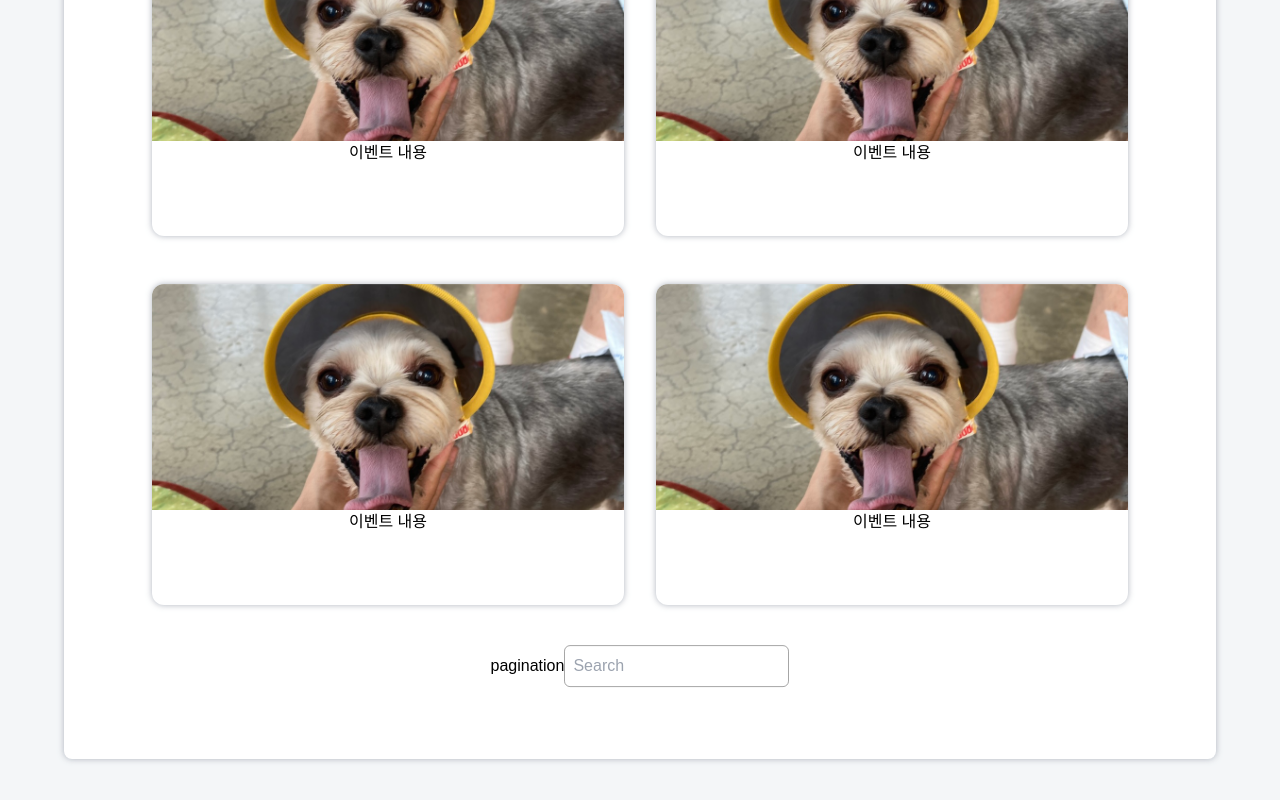
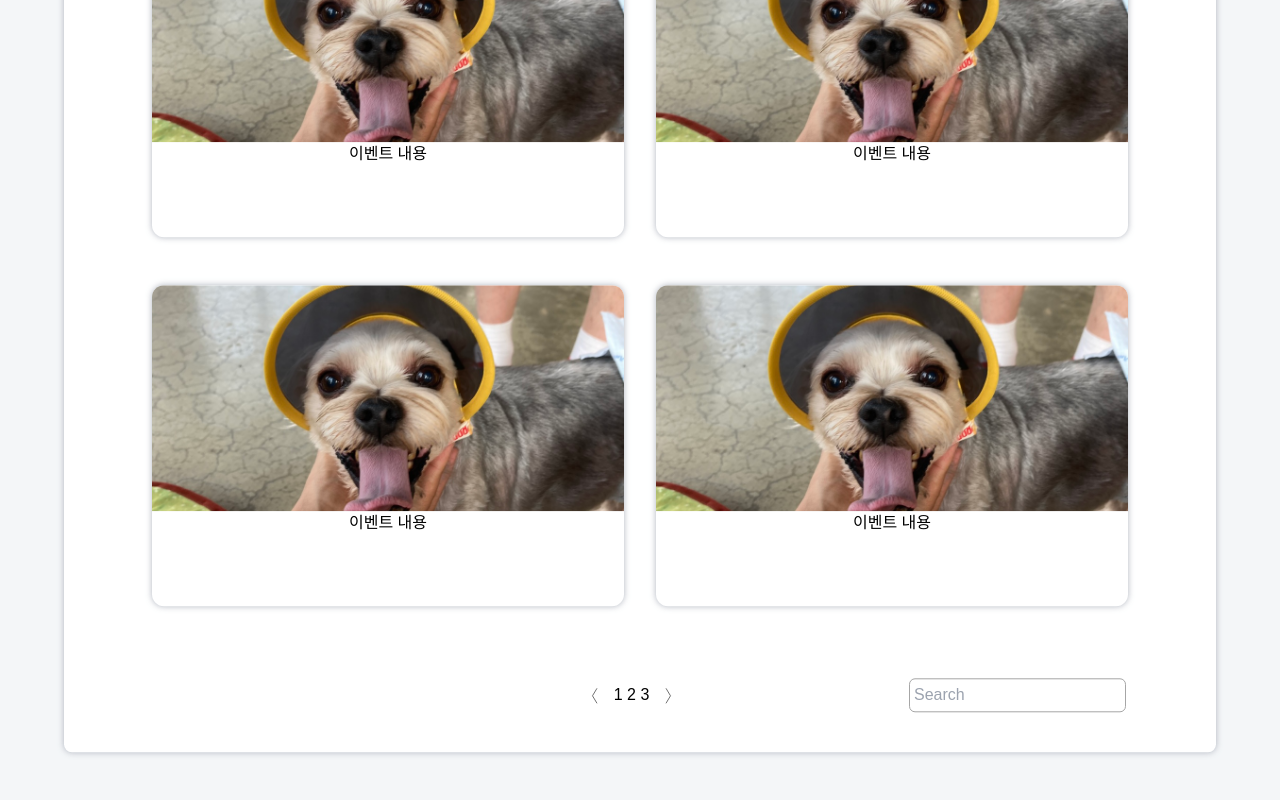
Before and after one commit to davidktlee/FinalProject-FE-Client, a React (Vite) app: page /event in a window 1280 px wide. Shown: the part 494-1294 px from the top of the page. Built offline with nearby package versions, Linux system fonts and the light colour scheme; a web font is replaced by a local one.

Commit message:
chore: 배너 loop 값 변경

```diff
--- a/src/components/Banner.tsx
+++ b/src/components/Banner.tsx
@@ -30,7 +30,7 @@ const Banner = () => {
     scrollbar: { draggable: true },
     pagination: { clickable: true },
     slidesPerView: 1,
-    loop: false,
+    loop: true,
     autoplay: { delay: 2000, disableOnInteraction: true },
     watchOverflow: true
   }
--- a/src/components/main/notice/NoticeDetail.tsx
+++ b/src/components/main/notice/NoticeDetail.tsx
@@ -3,6 +3,7 @@ import { useNavigate } from 'react-router'
 import PageLayout from './../../common/ui/PageLayout'
 
 function NoticeDetail() {
+  const content = "<p><div style={{fontSize: '30px'}}>많으 ㄴ내용</div></p>"
   const navigate = useNavigate()
   return (
     <>
@@ -23,7 +24,10 @@ function NoticeDetail() {
             <span className="text-[#5a5a5a]">245{/* clickCount */}</span>
           </div>
           <div className="border-b-[1px] border-solid pb-12">
-            <div className="ml-4 border-2 border-solid w-[70%]">내용</div>
+            <div
+              className="ml-4 border-2 border-solid w-[70%]"
+              dangerouslySetInnerHTML={{ __html: content }}
+            />
           </div>
           <button
             className="w-[150px] h-[40px] my-4 font-[600] rounded-md border-none bg-[#1B304A] text-white"
--- a/src/components/main/notice/pages/AboutMustRead.tsx
+++ b/src/components/main/notice/pages/AboutMustRead.tsx
@@ -16,18 +16,25 @@ function MustRead() {
         </div>
         <div className="mr-12">조회수 245</div>
       </div>
-      <div className="mt-16 flex justify-center">
+      <div className="mt-16 flex justify-center items-center">
+        <div className="flex-1 flex justify-center items-center  ml-[220px]">
           <span className="hover:cursor-pointer mx-4">
             <svg width="7" height="17" viewBox="0 0 7 17" fill="none" xmlns="http://www.w3.org/2000/svg">
               <path d="M5.99805 1L1.49919 8.5L5.99805 16" stroke="#6D6D6D" strokeWidth="0.975844" />
             </svg>
           </span>
+          <span>1 2 3 </span>
           <span className="hover:cursor-pointer mx-4">
             <svg width="7" height="17" viewBox="0 0 7 17" fill="none" xmlns="http://www.w3.org/2000/svg">
               <path d="M0.998047 16L5.4969 8.5L0.998047 1" stroke="#6D6D6D" strokeWidth="0.975844" />
             </svg>
           </span>
         </div>
+        <input
+          className="p-[4px] border-[1px] border-solid border-[#A6A6A6] rounded-md "
+          placeholder="Search"
+        />
+      </div>
     </div>
   )
 }
--- a/src/components/main/recommend/RecommendBanner.tsx
+++ b/src/components/main/recommend/RecommendBanner.tsx
@@ -91,7 +91,8 @@ function RecommendBanner() {
         nextEl: nextRef.current
       },
       loop: true,
-      autoplay: { delay: 2000, disableOnInteraction: true }
+      autoplay: { delay: 2000, disableOnInteraction: true },
+
     }
     return (
       <div className="w-[90%] mx-auto px-14 relative">
--- a/src/pages/EventPage.tsx
+++ b/src/pages/EventPage.tsx
@@ -30,16 +30,24 @@ function EventPage() {
             </div>
           ))}
         </div>
-        <div className="w-[90%] mx-auto my-8 flex justify-center items-center">
-          <div className="flex justify-center">
-            <span>pagination</span>
+        <div className="mt-16 flex justify-center items-center">
+          <div className="flex-1 flex justify-center items-center  ml-[250px]">
+            <span className="hover:cursor-pointer mx-4">
+              <svg width="7" height="17" viewBox="0 0 7 17" fill="none" xmlns="http://www.w3.org/2000/svg">
+                <path d="M5.99805 1L1.49919 8.5L5.99805 16" stroke="#6D6D6D" strokeWidth="0.975844" />
+              </svg>
+            </span>
+            <span>1 2 3 </span>
+            <span className="hover:cursor-pointer mx-4">
+              <svg width="7" height="17" viewBox="0 0 7 17" fill="none" xmlns="http://www.w3.org/2000/svg">
+                <path d="M0.998047 16L5.4969 8.5L0.998047 1" stroke="#6D6D6D" strokeWidth="0.975844" />
+              </svg>
+            </span>
           </div>
-          <div className="flex justify-end">
-            <input
-              className="justify-self-end p-2 border-[1px] border-solid border-[#A6A6A6] rounded-md"
-              placeholder="Search"
-            />
-          </div>
+          <input
+            className="p-[4px] mr-[50px] border-[1px] border-solid border-[#A6A6A6] rounded-md "
+            placeholder="Search"
+          />
         </div>
       </PageLayout>
     </>
```
Lines whose indentation alone changed are shown as unchanged.
